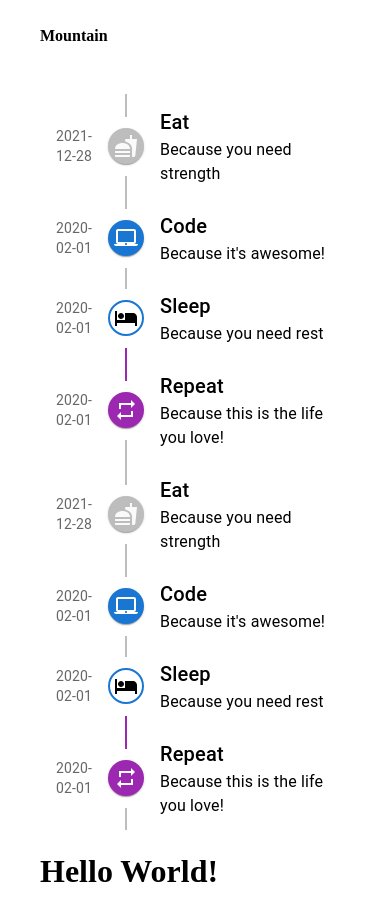
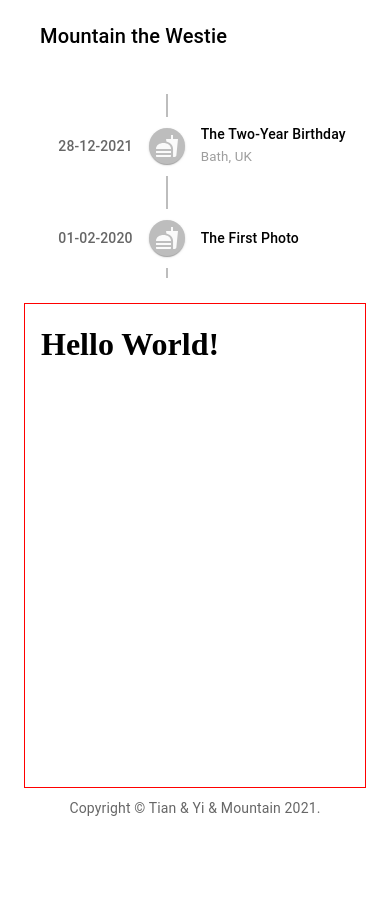
Before and after one commit to YuanTian1991/Mountain, a Gatsby site: page / in a window 390 px wide. After the commit the page ends 844 px from the top, so only its background shows below. Built offline with nearby package versions, Linux system fonts and the light colour scheme; Gatsby itself is replaced by a stand-in of ours.

Commit message:
No-scroll bar achieved, responsive layout, persistence layout.

```diff
--- a/contents/notes/2021-12-28-The-Two-Year-Birthday/index.md
+++ b/contents/notes/2021-12-28-The-Two-Year-Birthday/index.md
@@ -3,7 +3,7 @@ slug: '/notes/The-Two-Year-Birthday'
 date: '2021-12-28'
 title: 'The Two-Year Birthday'
 icon: ''
-location: ''
+location: 'Bath, UK'
 ---
 
 Mountain's **two year** birthday!
--- a/gatsby-config.js
+++ b/gatsby-config.js
@@ -14,9 +14,9 @@ module.exports = {
     `gatsby-transformer-remark`,
     {
       resolve: `gatsby-plugin-layout`,
-      // options: {
-      //   component: require.resolve(`./src/layout/index.js`),
-      // },
+      options: {
+        component: require.resolve(`./src/layouts/index.js`),
+      },
     },
     `gatsby-plugin-react-helmet`,
   ],
--- a/src/components/TimeLine.js
+++ b/src/components/TimeLine.js
@@ -1,4 +1,4 @@
-import * as React from "react";
+import React, { useEffect, useState } from "react";
 import Timeline from "@mui/lab/Timeline";
 import TimelineItem from "@mui/lab/TimelineItem";
 import TimelineSeparator from "@mui/lab/TimelineSeparator";
@@ -12,18 +12,52 @@ import HotelIcon from "@mui/icons-material/Hotel";
 import RepeatIcon from "@mui/icons-material/Repeat";
 import Typography from "@mui/material/Typography";
 
+import { StaticQuery, graphql, navigate } from "gatsby";
+
 export default function CustomizedTimeline() {
+  const [selectedMoment, setSelectedMoment] = useState(null);
+
+  const handlePageClick = (page, index) => {
+    setSelectedMoment(index);
+    navigate(page);
+  };
+
   return (
+    <StaticQuery
+      query={graphql`
+        {
+          allMarkdownRemark(
+            sort: { order: DESC, fields: [frontmatter___date] }
+            limit: 1000
+          ) {
+            edges {
+              node {
+                frontmatter {
+                  title
+                  slug
+                  date(formatString: "DD-MM-YYYY")
+                  icon
+                  location
+                }
+              }
+            }
+          }
+        }
+      `}
+      render={(data) => (
         <Timeline>
-      <TimelineItem>
+          {console.log(data.allMarkdownRemark.edges[0].node.frontmatter.title)}
+          {data.allMarkdownRemark.edges.map(({ node }, index) => {
+            return (
+              <TimelineItem key={index}>
                 <TimelineOppositeContent
                   sx={{ m: "auto 0" }}
                   align="right"
                   variant="body2"
                   color="text.secondary"
-          style={{ flex: 0.2 }}
+                  style={{ flex: 0.5, fontWeight: "500" }}
                 >
-          2021-12-28
+                  {node.frontmatter.date}
                 </TimelineOppositeContent>
                 <TimelineSeparator>
                   <TimelineConnector />
@@ -32,182 +66,25 @@ export default function CustomizedTimeline() {
                   </TimelineDot>
                   <TimelineConnector />
                 </TimelineSeparator>
-        <TimelineContent sx={{ py: "12px", px: 2 }}>
-          <Typography variant="h6" component="span">
-            Eat
+                <TimelineContent sx={{ py: "30px", px: 2 }}>
+                  <Typography
+                    variant="body2"
+                    style={{ fontWeight: "500", cursor: "pointer" }}
+                    onClick={() =>
+                      handlePageClick(node.frontmatter.slug, index)
+                    }
+                  >
+                    {node.frontmatter.title}
                   </Typography>
-          <Typography>Because you need strength</Typography>
+                  <small style={{ color: "#9e9e9e" }}>
+                    {node.frontmatter.location}
+                  </small>
                 </TimelineContent>
               </TimelineItem>
-
-      <TimelineItem>
-        <TimelineOppositeContent
-          sx={{ m: "auto 0" }}
-          variant="body2"
-          color="text.secondary"
-          style={{ flex: 0.2 }}
-        >
-          2020-02-01
-        </TimelineOppositeContent>
-        <TimelineSeparator>
-          <TimelineConnector />
-          <TimelineDot color="primary">
-            <LaptopMacIcon />
-          </TimelineDot>
-          <TimelineConnector />
-        </TimelineSeparator>
-        <TimelineContent sx={{ py: "12px", px: 2 }}>
-          <Typography variant="h6" component="span">
-            Code
-          </Typography>
-          <Typography>Because it&apos;s awesome!</Typography>
-        </TimelineContent>
-      </TimelineItem>
-
-      <TimelineItem>
-        <TimelineOppositeContent
-          sx={{ m: "auto 0" }}
-          variant="body2"
-          color="text.secondary"
-          style={{ flex: 0.2 }}
-        >
-          2020-02-01
-        </TimelineOppositeContent>
-        <TimelineSeparator>
-          <TimelineConnector />
-          <TimelineDot color="primary" variant="outlined">
-            <HotelIcon />
-          </TimelineDot>
-          <TimelineConnector sx={{ bgcolor: "secondary.main" }} />
-        </TimelineSeparator>
-        <TimelineContent sx={{ py: "12px", px: 2 }}>
-          <Typography variant="h6" component="span">
-            Sleep
-          </Typography>
-          <Typography>Because you need rest</Typography>
-        </TimelineContent>
-      </TimelineItem>
-
-      <TimelineItem>
-        <TimelineOppositeContent
-          sx={{ m: "auto 0" }}
-          variant="body2"
-          color="text.secondary"
-          style={{ flex: 0.2 }}
-        >
-          2020-02-01
-        </TimelineOppositeContent>
-        <TimelineSeparator>
-          <TimelineConnector sx={{ bgcolor: "secondary.main" }} />
-          <TimelineDot color="secondary">
-            <RepeatIcon />
-          </TimelineDot>
-          <TimelineConnector />
-        </TimelineSeparator>
-        <TimelineContent sx={{ py: "12px", px: 2 }}>
-          <Typography variant="h6" component="span">
-            Repeat
-          </Typography>
-          <Typography>Because this is the life you love!</Typography>
-        </TimelineContent>
-      </TimelineItem>
-
-      <TimelineItem>
-        <TimelineOppositeContent
-          sx={{ m: "auto 0" }}
-          align="right"
-          variant="body2"
-          color="text.secondary"
-          style={{ flex: 0.2 }}
-        >
-          2021-12-28
-        </TimelineOppositeContent>
-        <TimelineSeparator>
-          <TimelineConnector />
-          <TimelineDot>
-            <FastfoodIcon />
-          </TimelineDot>
-          <TimelineConnector />
-        </TimelineSeparator>
-        <TimelineContent sx={{ py: "12px", px: 2 }}>
-          <Typography variant="h6" component="span">
-            Eat
-          </Typography>
-          <Typography>Because you need strength</Typography>
-        </TimelineContent>
-      </TimelineItem>
-
-      <TimelineItem>
-        <TimelineOppositeContent
-          sx={{ m: "auto 0" }}
-          variant="body2"
-          color="text.secondary"
-          style={{ flex: 0.2 }}
-        >
-          2020-02-01
-        </TimelineOppositeContent>
-        <TimelineSeparator>
-          <TimelineConnector />
-          <TimelineDot color="primary">
-            <LaptopMacIcon />
-          </TimelineDot>
-          <TimelineConnector />
-        </TimelineSeparator>
-        <TimelineContent sx={{ py: "12px", px: 2 }}>
-          <Typography variant="h6" component="span">
-            Code
-          </Typography>
-          <Typography>Because it&apos;s awesome!</Typography>
-        </TimelineContent>
-      </TimelineItem>
-
-      <TimelineItem>
-        <TimelineOppositeContent
-          sx={{ m: "auto 0" }}
-          variant="body2"
-          color="text.secondary"
-          style={{ flex: 0.2 }}
-        >
-          2020-02-01
-        </TimelineOppositeContent>
-        <TimelineSeparator>
-          <TimelineConnector />
-          <TimelineDot color="primary" variant="outlined">
-            <HotelIcon />
-          </TimelineDot>
-          <TimelineConnector sx={{ bgcolor: "secondary.main" }} />
-        </TimelineSeparator>
-        <TimelineContent sx={{ py: "12px", px: 2 }}>
-          <Typography variant="h6" component="span">
-            Sleep
-          </Typography>
-          <Typography>Because you need rest</Typography>
-        </TimelineContent>
-      </TimelineItem>
-
-      <TimelineItem>
-        <TimelineOppositeContent
-          sx={{ m: "auto 0" }}
-          variant="body2"
-          color="text.secondary"
-          style={{ flex: 0.2 }}
-        >
-          2020-02-01
-        </TimelineOppositeContent>
-        <TimelineSeparator>
-          <TimelineConnector sx={{ bgcolor: "secondary.main" }} />
-          <TimelineDot color="secondary">
-            <RepeatIcon />
-          </TimelineDot>
-          <TimelineConnector />
-        </TimelineSeparator>
-        <TimelineContent sx={{ py: "12px", px: 2 }}>
-          <Typography variant="h6" component="span">
-            Repeat
-          </Typography>
-          <Typography>Because this is the life you love!</Typography>
-        </TimelineContent>
-      </TimelineItem>
+            );
+          })}
         </Timeline>
+      )}
+    />
   );
 }
--- /dev/null
+++ b/src/components/layout/footer.js
@@ -0,0 +1,20 @@
+import React from "react";
+import { Typography } from "@mui/material";
+
+export default function Copyright() {
+  return (
+    <div
+      style={{
+        paddingTop: "10px",
+        paddingBottom: "10px",
+        textAlign: "center",
+      }}
+    >
+      <Typography variant="body2" color="textSecondary" align="center">
+        {"Copyright © "}
+        Tian & Yi & Mountain {new Date().getFullYear()}
+        {"."}
+      </Typography>
+    </div>
+  );
+}
--- /dev/null
+++ b/src/layouts/index.css
@@ -0,0 +1,14 @@
+#parentDiv{
+  width: 100%;
+  /* height: calc(100vh - 128px); */
+  overflow: hidden;
+  position: relative;
+}
+#childDiv{
+  position: absolute;
+  top: 0;
+  left: 0;
+  bottom: -20px;
+  right: -20px;
+  overflow: scroll;
+}
--- a/src/layouts/index.js
+++ b/src/layouts/index.js
@@ -1,15 +1,30 @@
-import React, { useState } from "react";
+import React, { useState, useEffect } from "react";
+import { useTheme } from "@mui/material/styles";
 import { Link } from "gatsby";
-import { Container, Box, Toolbar, Grid } from "@mui/material";
-import { Helmet } from "react-helmet";
+import {
+  Container,
+  Box,
+  Toolbar,
+  Grid,
+  Typography,
+  useMediaQuery,
+} from "@mui/material";
 
+import "./index.css";
+
+import Footer from "../components/layout/footer";
 import TimeLine from "../components/TimeLine";
 
 const Layout = ({ children }) => {
-  const [menuOpen, setMenuOpen] = useState(false);
+  const theme = useTheme();
+  const isSmallScreen = !useMediaQuery(theme.breakpoints.up("sm"));
+
+  useEffect(() => {
+    console.log("Reload");
+  }, []);
 
   return (
-    <Container maxWidth="lg">
+    <Container maxWidth="xl">
       <Box my={1}>
         <Toolbar>
           <Grid container spacing="1" alignItems="center">
@@ -27,7 +42,13 @@ const Layout = ({ children }) => {
                   },
                 }}
               >
-                Mountain
+                <Typography
+                  variant="h6"
+                  component="span"
+                  style={{ fontWeight: 500 }}
+                >
+                  Mountain the Westie
+                </Typography>
               </Link>
             </Grid>
           </Grid>
@@ -40,30 +61,30 @@ const Layout = ({ children }) => {
           item
           xs={12}
           md={3}
-          id="container1"
+          id="parentDiv"
           style={{
-            maxHeight: "90vh",
-            // overflowY: "scroll",
-            // "&::-webkit-scrollbar": {
-            //   display: "none",
-            //   width: "0px",
-            //   background: "transparent",
-            // },
+            height: isSmallScreen ? "calc(35vh - 64px)" : "calc(100vh - 128px)",
           }}
         >
-          <div id="container2">
+          <div id="childDiv">
             <TimeLine />
           </div>
         </Grid>
-        <Grid item xs={12} md={9}>
+        <Grid
+          item
+          xs={12}
+          md={9}
+          style={{
+            border: "1px solid red",
+            height: isSmallScreen ? "calc(65vh - 64px)" : "calc(100vh - 128px)",
+          }}
+        >
           <Container>
             <main>{children}</main>
           </Container>
         </Grid>
       </Grid>
-
-      {/* <Copyright /> */}
-      {/* <StickyFooter /> */}
+      <Footer />
     </Container>
   );
 };
```
Also changed, not shown: src/pages/index.js (+21 -25 lines), 1 other file. Lines whose indentation alone changed are shown as unchanged.
